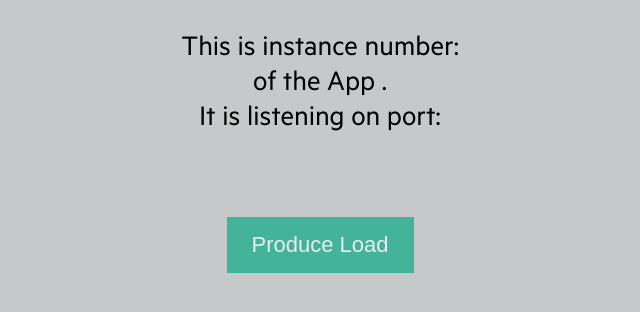
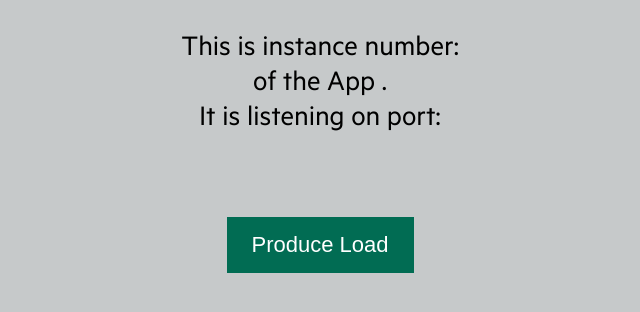
Before and after one commit to HofmT/running-instances-demo, a website: page index.html in a window 1280 px wide. In both pictures the pointer is over the button "Produce Load". Shown: the part 146-458 px from the top of the page, without its empty margins (320-960 px from the left). Drawn offline with nearby package versions, Linux system fonts and the light colour scheme; no server answers.

Commit message:
Modified the background color of the button when hovered

```diff
--- a/css/main.css
+++ b/css/main.css
@@ -43,8 +43,7 @@ b {
 
 /* start da css for da buttons */
 .btn {
-
-	border: none;
+  border: none;
   padding: 15px 25px;
   font-size: 22px;
   text-decoration: none;
@@ -64,11 +63,10 @@ b {
 
 .green {
   background-color: #01a982;
-  transition: opacity .25s ease;
 }
 
 .green:hover {
-  opacity: .66;
+  background-color: #016c53;
 }
 
 .numberInput {
```
